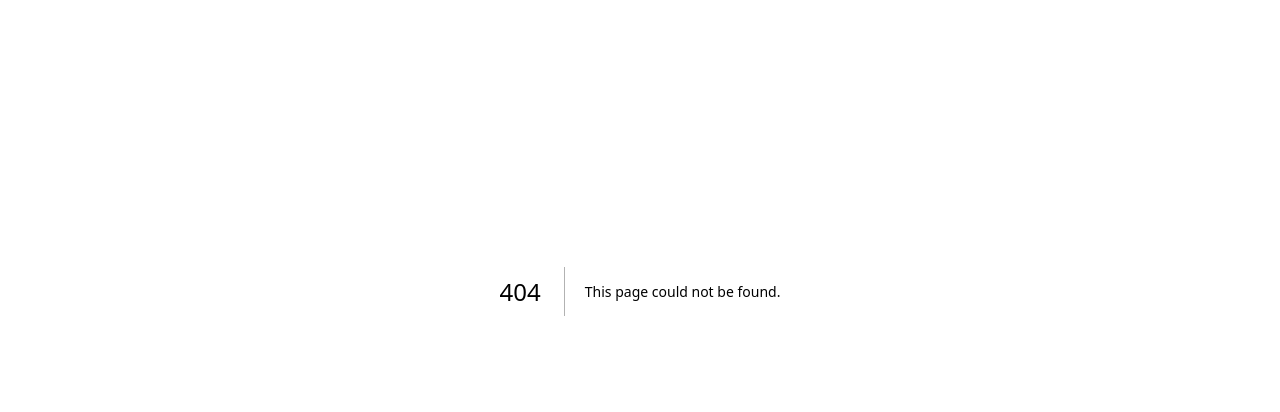
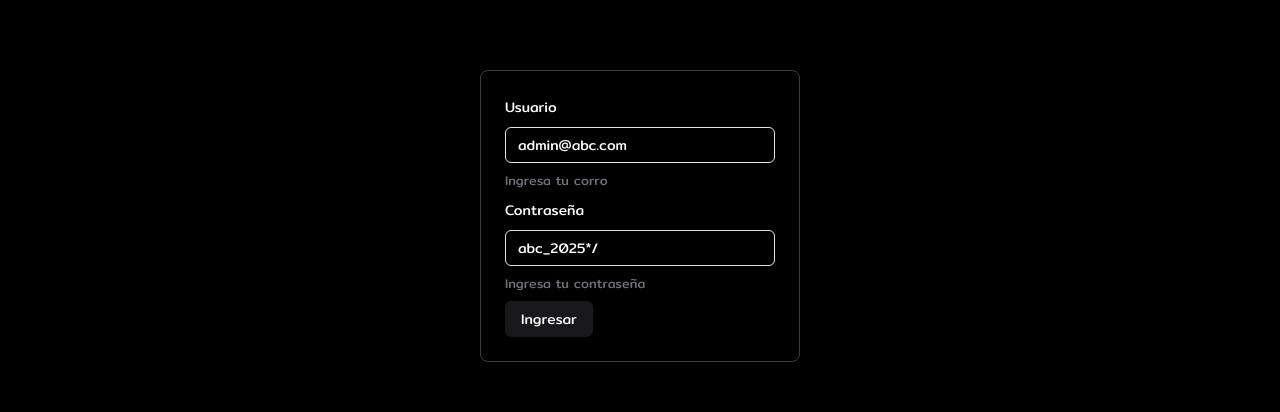
Before and after one commit to Dieghoatc/autobusesdecolombia-minas-tirith, a Next.js app: page /login in a window 1280 px wide. Before the commit this address had no page. Shown: the part 169-581 px from the top of the page. Built offline with nearby package versions, Linux system fonts and the light colour scheme; no server answers.

Commit message:
test: middlewere

```diff
--- /dev/null
+++ b/src/app/dashboard/page.tsx
@@ -0,0 +1,8 @@
+export default function Dashboard() {
+  return (
+    <main className="text-white p-10">
+      <h1 className="text-2xl font-bold">Bienvenido al Dashboard</h1>
+      <p>Esta es una página protegida.</p>
+    </main>
+  )
+}
--- /dev/null
+++ b/src/app/login/login.css
@@ -0,0 +1,19 @@
+.login-container {
+    display: flex;
+    justify-content: center;
+    align-items: center;
+    height: 81vh;
+    color: #fff;
+
+}
+
+.login-card {
+    border: 1px solid #3d3e3e;
+    border-radius: 8px;
+    padding: 24px;
+    width: 100%;
+
+    @media (min-width: 320px) {
+        width: 320px;
+    }
+}
--- /dev/null
+++ b/src/app/login/page.tsx
@@ -0,0 +1,96 @@
+"use client";
+
+import { zodResolver } from "@hookform/resolvers/zod";
+import { useForm } from "react-hook-form";
+import { redirect } from 'next/navigation'
+import { z } from "zod";
+
+import { Button } from "@/components/ui/button";
+import {
+  Form,
+  FormControl,
+  FormDescription,
+  FormField,
+  FormItem,
+  FormLabel,
+  FormMessage,
+} from "@/components/ui/form";
+import { Input } from "@/components/ui/input";
+
+const formSchema = z.object({
+  email: z.string().email(),
+  password: z.string(),
+});
+
+import "./login.css";
+
+const API_URL = process.env.NEXT_PUBLIC_ABC_API;
+
+export default function Login() {
+
+  const form = useForm<z.infer<typeof formSchema>>({
+    resolver: zodResolver(formSchema),
+    defaultValues: {
+      email: "admin@abc.com",
+      password: "abc_2025*/",
+    },
+  });
+
+  async function onSubmit(values: z.infer<typeof formSchema>) {
+    const response = await fetch(`${API_URL}/users/login`, {
+      method: "POST",
+      credentials: 'include',
+      headers: {
+        "Content-Type": "application/json",
+      },
+      body: JSON.stringify(values),
+    });
+
+    if (response.ok) {
+      redirect('/dashboard')
+    } else {
+      alert('Usuario o contraseña incorrectos')
+    }
+    form.reset();
+  }
+
+  return (
+    <section className="login-container">
+      <div className="login-card">
+        <Form {...form}>
+          <form onSubmit={form.handleSubmit(onSubmit)} className="space-y-2">
+            <FormField
+              control={form.control}
+              name="email"
+              render={({ field }) => (
+                <FormItem>
+                  <FormLabel>Usuario</FormLabel>
+                  <FormControl>
+                    <Input placeholder="correo@ejemplo.com" {...field} />
+                  </FormControl>
+                  <FormDescription>Ingresa tu corro</FormDescription>
+                  <FormMessage />
+                </FormItem>
+              )}
+            />
+            <FormField
+              control={form.control}
+              name="password"
+              render={({ field }) => (
+                <FormItem>
+                  <FormLabel>Contraseña</FormLabel>
+                  <FormControl>
+                    <Input placeholder="******" {...field} />
+                  </FormControl>
+                  <FormDescription>Ingresa tu contraseña</FormDescription>
+                  <FormMessage />
+                </FormItem>
+              )}
+            />
+            <Button type="submit">Ingresar</Button>
+          </form>
+        </Form>
+      </div>
+    </section>
+  );
+}
--- a/src/app/pages/upload/page.tsx
+++ b/src/app/pages/upload/page.tsx
@@ -10,7 +10,6 @@ import CategorySelect from "./components/categoryselect/CategorySelect";
 import InputCustom from "./components/input/InputCustom";
 import { InputFile } from "./components/input/InputFile";
 import { CheckboxCustom } from "@/app/api/ui/CheckboxCustom";
-
 interface Canvas {
   img: HTMLImageElement;
   offsetX: number;
@@ -23,7 +22,6 @@ const URL_ABC_API_UPLOAD_IMAGE = process.env.NEXT_PUBLIC_ABC_API_UPLOAD_IMAGE;
 
 export default function Upload() {
   const canvasRef = useRef<HTMLCanvasElement>(null);
-
   const [image, setImage] = useState<Canvas>();
   const [logo, setLogo] = useState<Canvas>();
   const [author, setAuthor] = useState<string>("Alberto Tejedor");
--- a/src/components/ui/form.tsx
+++ b/src/components/ui/form.tsx
@@ -5,11 +5,11 @@ import * as LabelPrimitive from "@radix-ui/react-label"
 import { Slot } from "@radix-ui/react-slot"
 import {
   Controller,
-  ControllerProps,
-  FieldPath,
-  FieldValues,
   FormProvider,
   useFormContext,
+  type ControllerProps,
+  type FieldPath,
+  type FieldValues,
 } from "react-hook-form"
 
 import { cn } from "@/lib/utils"
@@ -147,7 +147,7 @@ const FormMessage = React.forwardRef<
   React.HTMLAttributes<HTMLParagraphElement>
 >(({ className, children, ...props }, ref) => {
   const { error, formMessageId } = useFormField()
-  const body = error ? String(error?.message) : children
+  const body = error ? String(error?.message ?? "") : children
 
   if (!body) {
     return null
```
Also changed, not shown: middleware.ts (added, +17 -0 lines), package.json (+5 -5 lines), src/assets/icons/SignIn.svg (added), 1 other file (tests, documents, lock files or other folders).
